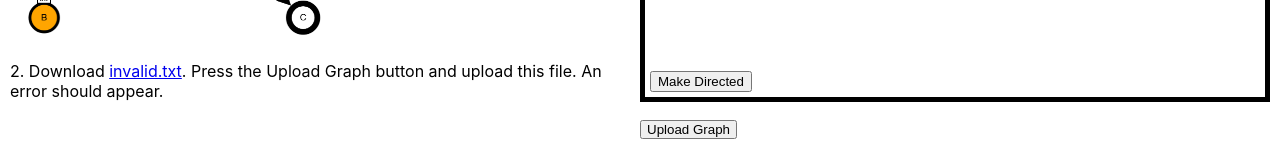
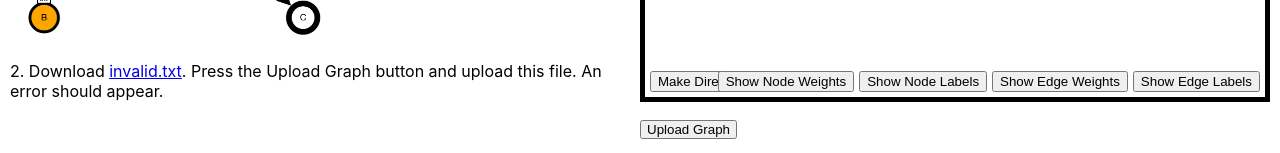
Before and after one commit to mfms-ncsu/galant-js, a React (Create React App) app: page /tests/graphInput in a window 1280 px wide. Shown: the part 457-610 px from the top of the page. Built offline with nearby package versions, Linux system fonts and the light colour scheme; what cytoscape-node-html-label would draw is missing.

Commit message:
current changes

```diff
--- a/src/backend/FileToPredicate.js
+++ b/src/backend/FileToPredicate.js
@@ -140,7 +140,7 @@ function edgeParser(edge_string, edge_map, createEdgeId) {
     var all_values = trimmed.substring(2).split(" ")
     //keys and values of all values of the edge
     var keys = ['weight', 'source', 'target']
-    var boolean_keys = ['invisibleLabel','invisible', 'highlighted']
+    var boolean_keys = ['shouldBeInvisible', 'invisibleLabel', 'invisibleWeight', 'invisible', 'highlighted']
     var values = [null]
     let edge_id = "? ?";
 
--- a/src/backend/Graph/Graph.js
+++ b/src/backend/Graph/Graph.js
@@ -57,8 +57,17 @@ export default class Graph {
     showNode(node) {
         this.nodes[node].invisible = false;
         for (let e in this.edges) {
-            if (this.edges[e].source === JSON.parse(JSON.stringify(node)) || this.edges[e].target === JSON.parse(JSON.stringify(node))) {
-                this.edges[e].invisible = false;
+            if (this.edges[e].source === JSON.parse(JSON.stringify(node))) {
+                //if the target node is visible and the edge should be visible
+                if(!this.nodes[this.edges[e].target].invisible && this.edges[e].shouldBeInvisible === false) {
+                    this.edges[e].invisible = false;
+                }
+            }
+            else if (this.edges[e].target === JSON.parse(JSON.stringify(node))) {
+                //if the source node is visible and the edge should be visible
+                if(!this.nodes[this.edges[e].source].invisible && this.edges[e].shouldBeInvisible === false) {
+                    this.edges[e].invisible = false;
+                }
             }
         }
     }
@@ -67,40 +76,90 @@ export default class Graph {
         this.nodes[node].invisibleWeight = true;
     }
 
+    hideAllNodeWeights() {
+        for (let n in this.nodes) {
+            this.hideNodeWeight(n)
+        }
+    }
+
     showNodeWeight(node) {
         this.nodes[node].invisibleWeight = false;
+    }
+
+    showAllNodeWeights() {
+        for (let n in this.nodes) {
+            this.showNodeWeight(n)
+        }
     }
 
     hideNodeLabel(node) {
         this.nodes[node].invisibleLabel = true;
     }
 
+    hideAllNodeLabels() {
+        for (let n in this.nodes) {
+            this.hideNodeLabel(n)
+        }
+    }
+
     showNodeLabel(node) {
         this.nodes[node].invisibleLabel = false;
+    }
+
+    showAllNodeLabels() {
+        for (let n in this.nodes) {
+            this.showNodeLabel(n)
+        }
     }
 
 
     hideEdge(edge) {
         this.edges[edge].invisible = true;
+        this.edges[edge].shouldBeInvisible = true;
     }
 
     showEdge(edge) {
         this.edges[edge].invisible = false;
+        this.edges[edge].shouldBeInvisible = false;
     }
 
     hideEdgeWeight(edge) {
         this.edges[edge].invisibleWeight = true;
     }
 
+    hideAllEdgeWeights() {
+        for (let e in this.edges) {
+            this.hideEdgeWeight(e)
+        }
+    }
+
     showEdgeWeight(edge) {
         this.edges[edge].invisibleWeight = false;
+    }
+
+    showAllEdgeWeights() {
+        for (let e in this.edges) {
+            this.showEdgeWeight(e)
+        }
     }
 
     hideEdgeLabel(edge) {
         this.edges[edge].invisibleLabel = true;
     }
 
+    hideAllEdgeLabels() {
+        for (let e in this.edges) {
+            this.hideEdgeLabel(e)
+        }
+    }
+
     showEdgeLabel(edge) {
         this.edges[edge].invisibleLabel = false;
     }
+
+    showAllEdgeLabels() {
+        for (let e in this.edges) {
+            this.showEdgeLabel(e)
+        }
+    }
 }
--- a/src/frontend/Graph/GraphViewer/GraphViewer.jsx
+++ b/src/frontend/Graph/GraphViewer/GraphViewer.jsx
@@ -40,6 +40,11 @@ function GraphViewer(props) {
 	let [cytoscape, setCytoscape] = useState(null);
     let ref = useRef();
     ref.current = cytoscape;
+
+	let [nodeLabels, setNodeLabels] = useState(false);
+	let [nodeWeights, setNodeWeights] = useState(false);
+	let [edgeLabels, setEdgeLabels] = useState(false);
+	let [edgeWeights, setEdgeWeights] = useState(false);
 
     /* eslint-disable-next-line no-unused-vars */
     const [graph, startGraph, loadGraph, updateGraph, registerOnLoad] = useContext(GraphContext);
@@ -90,13 +95,62 @@ function GraphViewer(props) {
 					cytoscape.panBy({x: 0, y: 13});
 				}
 			}}>{"Auto-Camera"}</button>
-		</div>	<div className='EdgeToggler'>
+		</div>
+		<div className='EdgeToggler'>
 			<button onClick={() => {
-				console.log(graph)
 				let newGraph = new Graph(startGraph.nodes, startGraph.edges, !startGraph.directed, startGraph.message);
 				loadGraph(newGraph)
 			}}>{graph.directed ? "Make Undirected" : "Make Directed"} </button>
 		</div>
+		<div className='Node-Edge-Hide'>
+			<button onClick={() => {
+				let newElements = JSON.parse(JSON.stringify(elements));
+				//hide all weights
+				for (let e = 0; e < newElements.length; e++) {
+					if ("position" in newElements[e]) {
+						newElements[e].data.invisibleWeight = nodeWeights
+					}
+				}
+				setElements(newElements)
+				setNodeWeights(!nodeWeights)
+			}}>{nodeWeights ? "Hide Node Weights" : "Show Node Weights"} </button>
+			<button onClick={() => {
+				let newElements = JSON.parse(JSON.stringify(elements));
+				//hide all labels
+				for (let e = 0; e < newElements.length; e++) {
+					if ("position" in newElements[e]) {
+						newElements[e].data.invisibleLabel = nodeLabels
+					}
+				}
+				setElements(newElements)
+				setNodeLabels(!nodeLabels)
+			}}>{nodeLabels ? "Hide Node Labels" : "Show Node Labels"} </button>
+			<button onClick={() => {
+				let newElements = JSON.parse(JSON.stringify(elements));
+				//hide all weights
+				for (let e = 0; e < newElements.length; e++) {
+					//only edges have source
+					if ("classes" in newElements[e]) {
+						newElements[e].data.invisibleWeight	= edgeWeights
+					}
+				}
+				setElements(newElements)
+				setEdgeWeights(!edgeWeights)
+			}}>{edgeWeights ? "Hide Edge Weights" : "Show Edge Weights"} </button>
+			<button onClick={() => {
+				let newElements = JSON.parse(JSON.stringify(elements));
+				//hide all weights
+				for (let e = 0; e < newElements.length; e++) {
+					//only edges have classes
+					if ("classes" in newElements[e]) {
+						newElements[e].data.invisibleLabel= edgeLabels
+					}
+				}
+				setElements(newElements)
+				setEdgeLabels(!edgeLabels)
+			}}>{edgeLabels ? "Hide Edge Labels" : "Show Edge Labels"} </button>
+		</div>
+
 		<p className="GraphViewerMessage">{graph.message}</p>
 		<CytoscapeComponent elements={elements}
 			layout={{
--- a/src/frontend/Graph/GraphViewer/GraphViewer.scss
+++ b/src/frontend/Graph/GraphViewer/GraphViewer.scss
@@ -40,6 +40,19 @@
         }
     }
 
+    &>.Node-Edge-Hide {
+        z-index: 1;
+        position: absolute;
+        right: 0;
+        bottom: 0;
+
+        &>button {
+
+            margin-bottom: 5px;
+            margin-right: 5px;
+        }
+    }
+
     &>.GraphViewerMessage {
         position:absolute;
         z-index: 1;
```
Also changed, not shown: src/backend/Algorithm/Thread/Thread.js (+33 -0 lines), 2 other files (tests, documents, lock files or other folders).
